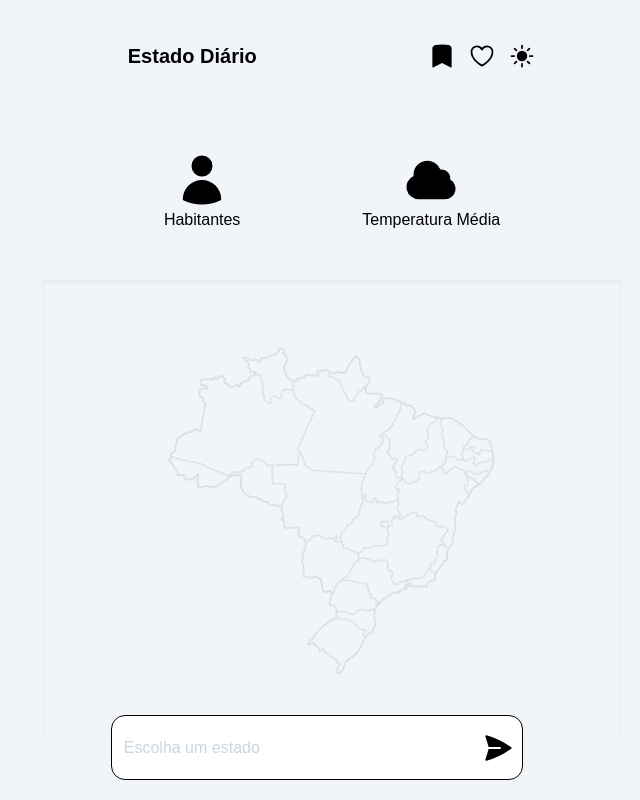
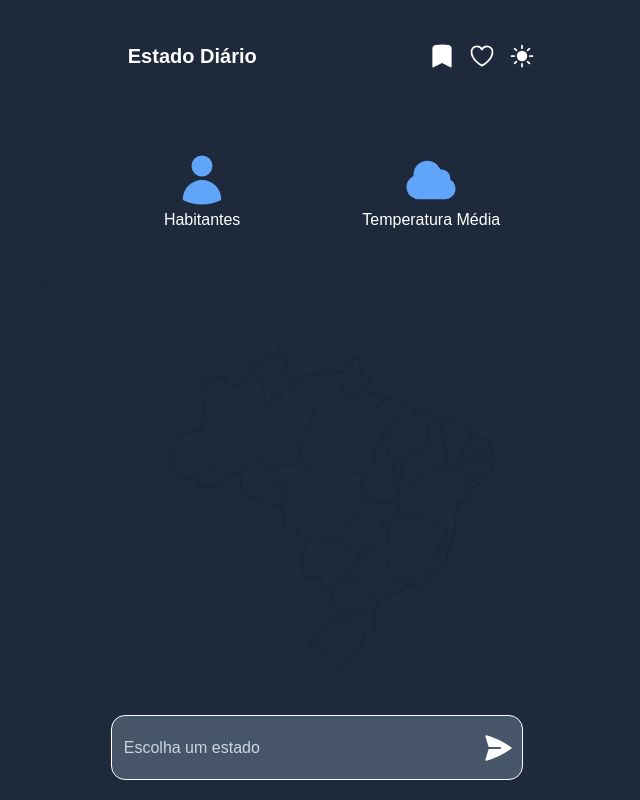
Before and after one commit to fabcode01/Estado-Diario, a Next.js app: page /game in a window 1280 px wide. Shown: the whole page, without its empty margins (308-948 px from the left). Built offline with nearby package versions, Linux system fonts and the light colour scheme.

Commit message:
uso de context para gerenciar o tema entre todas as paginas

```diff
--- a/componentes/Cabecalho.tsx
+++ b/componentes/Cabecalho.tsx
@@ -1,11 +1,13 @@
+import { useContext } from 'react'
 import { climaIcon, habitantesIcon, infoIcon, noturnoIcon, onNoturnoIcon, pontuacaoIcon } from '../icons/icons'
+import { TemaContext } from '@/context/TemaContext'
 
-interface CabecalhoProps{
-    temaAtual: string
-    mudarTema?: () => void
-}
 
-export default function Cabecalho(props: CabecalhoProps){
+
+export default function Cabecalho(){
+   const{tema, alterarTema} = useContext(TemaContext)
+
+
     return (
         <div className='dark:text-white'>
                 <div className={`
@@ -27,7 +29,9 @@ export default function Cabecalho(props: CabecalhoProps){
                     <li className='w-7 cursor-pointer'>{infoIcon}</li>
 
 
-                    <li className='w-7 cursor-pointer' onClick={props.mudarTema}>{props.temaAtual === 'white' ? noturnoIcon : onNoturnoIcon}</li>
+                    <li className='w-7 cursor-pointer' onClick={alterarTema}>{
+                    tema === 'light' ? noturnoIcon : onNoturnoIcon
+                    }</li>
 
 
 
--- /dev/null
+++ b/context/TemaContext.tsx
@@ -0,0 +1,27 @@
+import { createContext, useState } from "react";
+
+type Tema = 'dark' | 'light'
+
+interface TemaContextProps {
+    tema: Tema
+    alterarTema: () => void
+
+}
+
+export const TemaContext = createContext<TemaContextProps>({
+    tema: 'dark', alterarTema: ()=>{}
+})
+
+export function TemaProvider(props: any){
+    const[tema, setTema] = useState<Tema>('dark')
+
+    function alterarTema(){
+        setTema(tema === 'dark' ? 'light' : 'dark')
+    }
+
+    return (
+        <TemaContext.Provider value={{tema, alterarTema}}>
+            {props.children}
+        </TemaContext.Provider>
+    )
+}
--- a/pages/_app.tsx
+++ b/pages/_app.tsx
@@ -1,6 +1,11 @@
+import { TemaProvider } from "@/context/TemaContext";
 import "@/styles/globals.css";
 import type { AppProps } from "next/app";
 
 export default function App({ Component, pageProps }: AppProps) {
-  return <Component {...pageProps} />;
+  return (
+    <TemaProvider>
+      <Component {...pageProps} />
+    </TemaProvider>
+  );
 }
--- a/pages/game.tsx
+++ b/pages/game.tsx
@@ -1,4 +1,4 @@
-import { ObjectHTMLAttributes, useEffect, useState } from "react";
+import { ObjectHTMLAttributes, useContext, useEffect, useState } from "react";
 import Estados from "../data/estados";
 import EstadoModel from "@/modelos/EstadoModel";
 import Cabecalho from "@/componentes/Cabecalho";
@@ -6,6 +6,7 @@ import Palpites from "@/componentes/Palpites";
 import Input from "@/componentes/Input";
 import Head from "next/head";
 import { redirect } from "next/navigation";
+import { TemaContext } from "@/context/TemaContext";
 
 export function getStaticProps() {
   // Transforma o objeto em array
@@ -52,11 +53,6 @@ export default function Game(props: any) {
   const [ListaDePalpites, setListaDePalpites] = useState<Array <Object>>([]);
 
 
-
-  const [temaAtual, setTemaAtual] = useState<any>('');
-
-
-
   // Controle de sessão max: 1h
   setInterval(() => {
     window.location.href = "/";
@@ -82,22 +78,8 @@ export default function Game(props: any) {
   useEffect(() => {
     forcarReinizializacao();
 
-    setTemaAtual(localStorage.getItem('tema'))
   }, []);
 
-
-  function mudarTema() {
-    if(localStorage.getItem('tema') == 'white'){
-
-        localStorage.setItem('tema','dark')
-        setTemaAtual(localStorage.getItem('tema'))
-
-    }else if(localStorage.getItem('tema') == 'dark'){
-
-      localStorage.setItem('tema','white')
-      setTemaAtual(localStorage.getItem('tema'))
-    }
-  }
 
 
   function palpite(palpite: any[]) {
@@ -120,8 +102,10 @@ export default function Game(props: any) {
 
   }
 
+  const{tema} = useContext(TemaContext)
+
   return (
-    <div className={`${temaAtual}`}>
+    <div className={tema}>
 
       <div className={`
           flex justify-center
@@ -148,8 +132,7 @@ export default function Game(props: any) {
             "
         >
           <Cabecalho
-            temaAtual={temaAtual}
-            mudarTema={mudarTema}
+
           />
 
           <Palpites habitantes={nomeDoEstado.habitantes} mediaTemperatura={nomeDoEstado.temperaturaMedia} listaDePalpites={ListaDePalpites}/>
```
